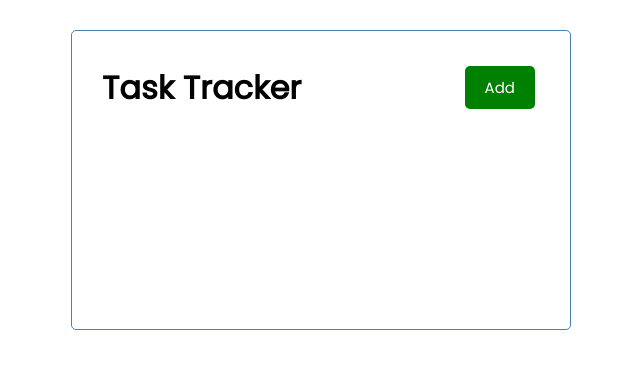
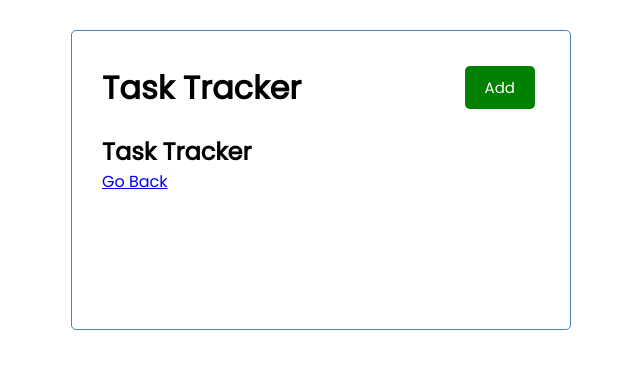
Before and after one commit to belhart/task-tracker, an Angular app: page /about in a window 1280 px wide. Before the commit this address led to /. Shown: the top 368 px of the page, without its empty margins (319-959 px from the left). Built offline with nearby package versions, Linux system fonts and the light colour scheme.

Commit message:
about page route added

```diff
--- a/src/app/app.module.ts
+++ b/src/app/app.module.ts
@@ -14,7 +14,8 @@ import { AddTaskComponent } from './components/add-task/add-task.component';
 import { AboutComponent } from './components/about/about.component';
 
 const appRoutes: Routes = [
-  {path: '', component: TasksComponent}
+  {path: '', component: TasksComponent},
+  {path: 'about', component: AboutComponent}
 ]
 
 @NgModule({
--- a/src/app/components/about/about.component.html
+++ b/src/app/components/about/about.component.html
@@ -1 +1,4 @@
-<p>about works!</p>
+<div>
+    <h2>Task Tracker</h2>
+    <a routerLink="/">Go Back</a>
+</div>
```
